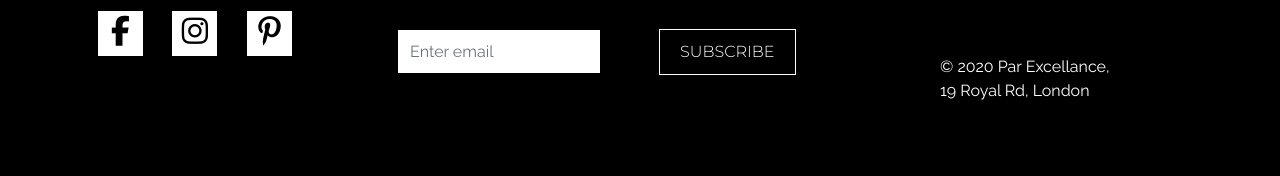
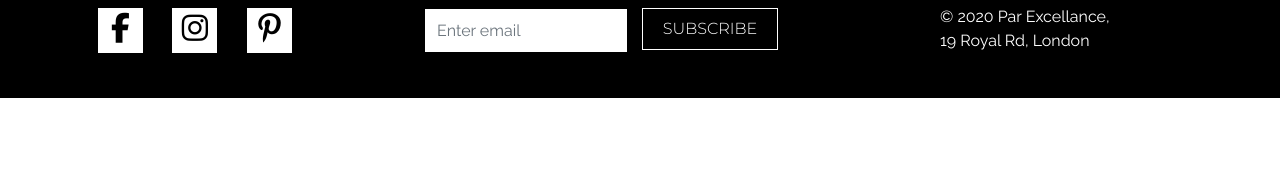
Before and after one commit to Code-Institute-Submissions/par-excellance-restaurant, a plain HTML site: page index.html in a window 1280 px wide. Shown: the part 3127-3303 px from the top of the page. After the commit the page ends 3225 px from the top, so only its background shows below. Drawn offline with nearby package versions, Linux system fonts and the light colour scheme; a web font is replaced by a local one.

Commit message:
Align footer elements for desktop version

```diff
--- a/assets/css/style.css
+++ b/assets/css/style.css
@@ -334,7 +334,7 @@ pre {
 /* --------------------------------------------------------------------------- Footer */
 
 footer {
-    min-height: 145px;
+    min-height: 100px;
     background-color: #000000;
 }
 
@@ -347,8 +347,8 @@ footer p {
     text-transform: uppercase;
     font-family: "Montserrat", sans-serif;
     font-weight: 300;
-    padding: 10px 20px;
-    margin: 5%;
+    padding: 8px 20px;
+    margin: 10px 2%;
     background-color: transparent;
     border: 1px solid #ffffff;
     color: #ffffff;
@@ -371,7 +371,7 @@ i {
     width: 45px;
     height: 45px;
     text-align: center;
-    margin: 5%;
+    margin: 0 5%;
     padding-top: 5px;
 
     transition: all .5s ease-in-out;
@@ -384,7 +384,7 @@ i:hover {
 }
 
 .social-icons {
-    margin: 0 auto;
+    margin: 10px auto;
 }
 
 input[type="email"] {
@@ -392,13 +392,18 @@ input[type="email"] {
     border-radius: 0px;
     max-width: 300px;
     height: 45px;
+        /* margin: 5% 0; */
 }
 
-.form-group {
+.form-inline {
     display: inline-block;
-    margin: 5% ;
+    margin: 0 auto;
+}
+
+form {
+    margin-left: 10%
 }
 
 .copyrights {
-        margin: 5% 0;
+    margin: 7px auto;
 }
--- a/index.html
+++ b/index.html
@@ -217,6 +217,7 @@
 <footer>
     <div class="container">
         <div class="row">
+
             <div class="col-lg-3">
                 <div class="social-icons">
                     <a href="https://www.facebook.com">
@@ -233,22 +234,25 @@
 
             <div class="col-lg-6">
                 <form>
-                    <div class="form-group">
+                    <div class="form-inline">
                         <!-- do i need to have this label? -->
                         <!-- <label for="email">Email address</label> -->
-                        <input type="email" class="form-control my-1" id="email" aria-describedby="emailHelp" placeholder="Enter email">
+                        <input type="email" class="form-control" id="email" aria-describedby="emailHelp" placeholder="Enter email">
                     </div>
-                    <button type="submit" id="cta-footer" class="my-1">Subscribe</button>
+                    <button type="submit" id="cta-footer">Subscribe</button>
                 </form>
             </div>
 
-            <div class="col-lg-3 copyrights">
-                <p>
-                © 2020 Par Excellance,
-                <br>
-                19 Royal Rd, London
-                </p>
+            <div class="col-lg-3">
+                <div class="copyrights">
+                    <p>
+                    © 2020 Par Excellance,
+                    <br>
+                    19 Royal Rd, London
+                    </p>
+                </div>
             </div>
+
         </div>
     </div>
 </footer>
```
